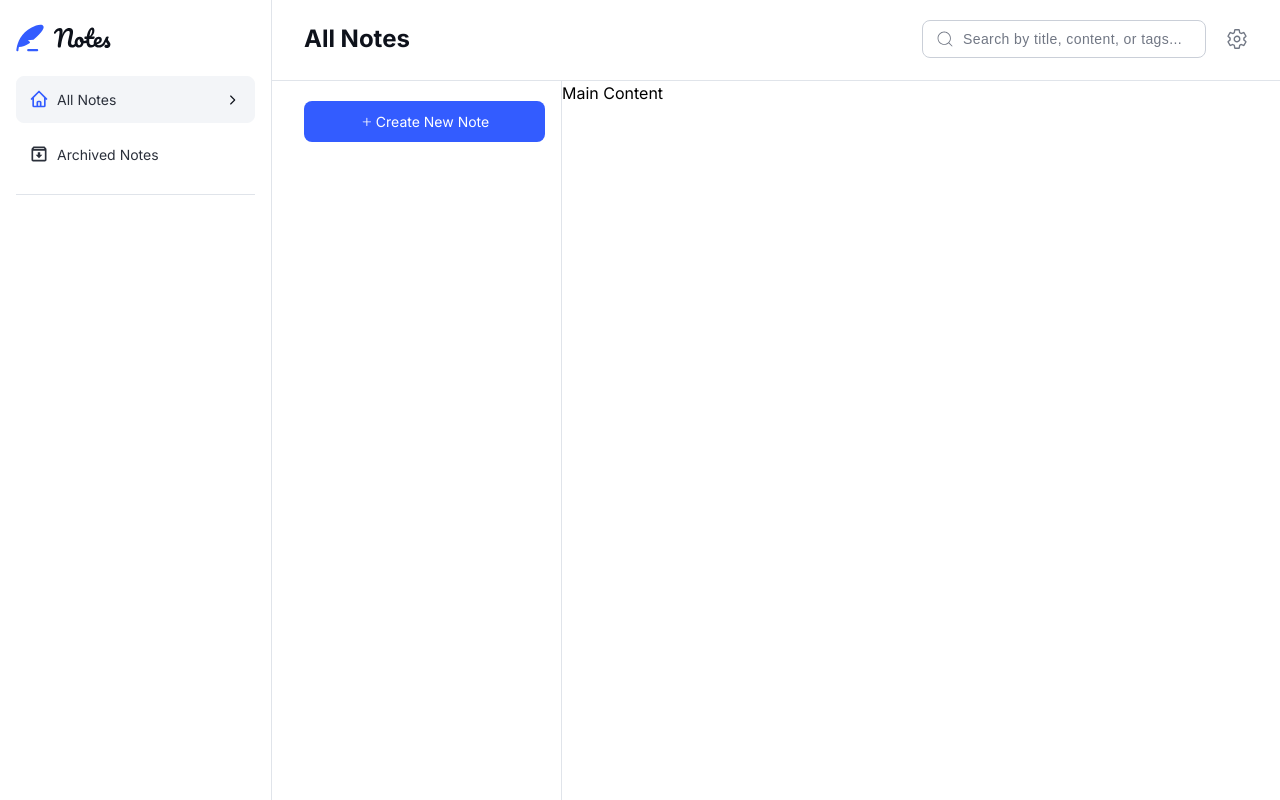
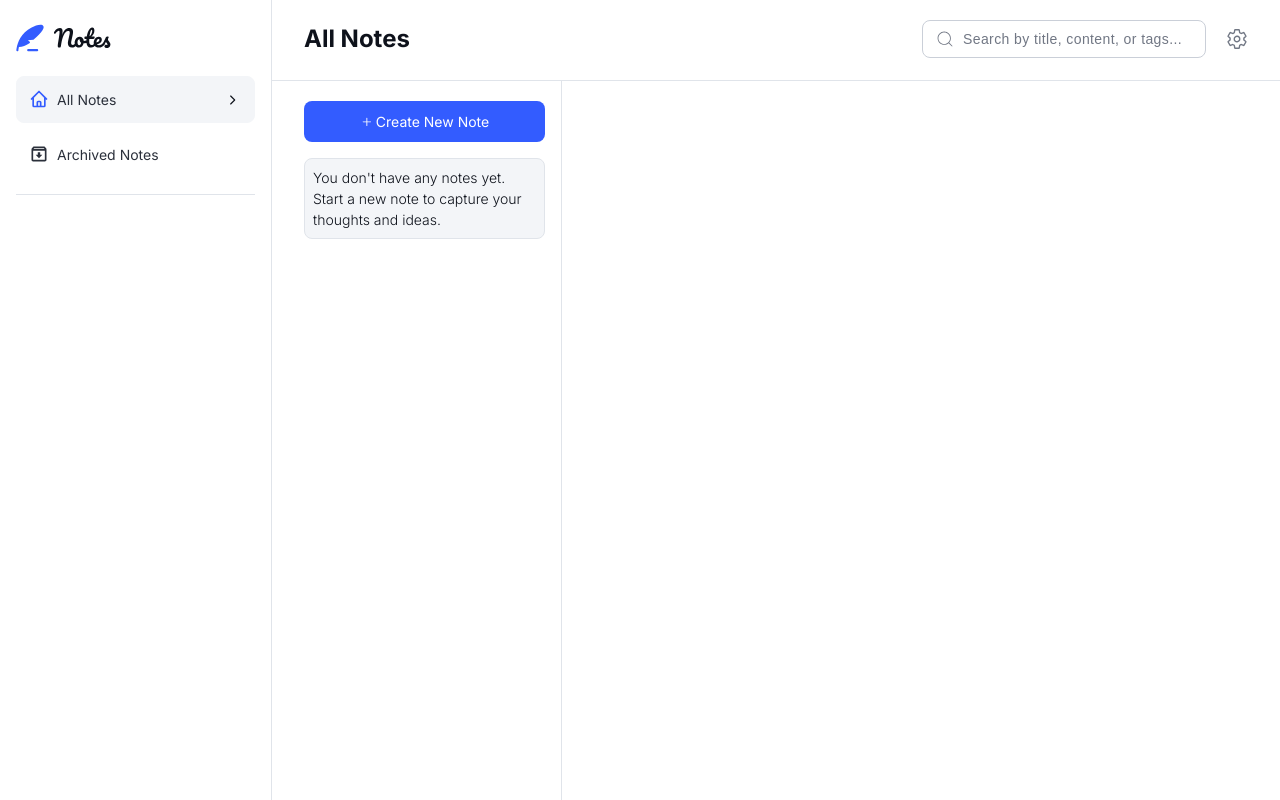
Before and after one commit to MattAKeider/take-notes, a React (Vite) app: page / in a window 1280 px wide. Built offline with nearby package versions, Linux system fonts and the light colour scheme.

Commit message:
finished up empty notes layout and sidebar

```diff
--- a/src/App.module.css
+++ b/src/App.module.css
@@ -1,8 +1,8 @@
 .wrapper {
   height: 100vh;
   display: grid;
-  grid-template-columns: minmax(272px, auto) minmax(290px, auto) 1fr;
-  grid-template-rows: minmax(81px, auto) 1fr;
+  grid-template-columns: 272px 290px 1fr;
+  grid-template-rows: 81px 1fr;
   grid-template-areas:
     'navbar   header   header'
     'navbar   sidebar  main';
--- a/src/components/MainContent/MainContent.tsx
+++ b/src/components/MainContent/MainContent.tsx
@@ -2,9 +2,7 @@ import classes from './MainContent.module.css';
 
 const MainContent = () => {
   return (
-    <main className={classes.mainContent}>
-      <p>Main Content</p>
-    </main>
+    <main className={classes.mainContent}></main>
   );
 };
 
--- /dev/null
+++ b/src/components/Notes/Notes.module.css
@@ -0,0 +1,12 @@
+.emptyNotesCard {
+  padding: 0.8rem;
+  background-color: var(--color-neutral-100);
+  border: solid 1px var(--color-neutral-200);
+  border-radius: 8px;
+}
+
+.emptyMessage {
+  font-size: var(--font-size-14);
+  font-weight: 300;
+  color: var(--color-neutral-950);
+}
--- /dev/null
+++ b/src/components/Notes/Notes.tsx
@@ -0,0 +1,13 @@
+import classes from './Notes.module.css';
+
+const Notes = () => {
+  return (
+    <div className={classes.emptyNotesCard}>
+      <p className={classes.emptyMessage}>
+        You don't have any notes yet. Start a new note to capture your thoughts and ideas.
+      </p>
+    </div>
+  );
+};
+
+export default Notes;
--- a/src/components/SideBar/SideBar.tsx
+++ b/src/components/SideBar/SideBar.tsx
@@ -1,7 +1,8 @@
 import { GoPlus as PlusIcon } from 'react-icons/go';
 
+import Button from '../../ui/Button/Button';
+import Notes from '../Notes/Notes';
 import classes from './SideBar.module.css';
-import Button from '../../ui/Button/Button';
 
 const SideBar = () => {
   return (
@@ -10,6 +11,7 @@ const SideBar = () => {
         <Button Icon={PlusIcon}>
           Create New Note
         </Button>
+        <Notes />
       </div>
     </aside>
   );
```
Also changed, not shown: 1 other file (tests, documents, lock files or other folders).
